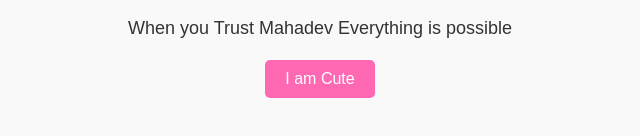
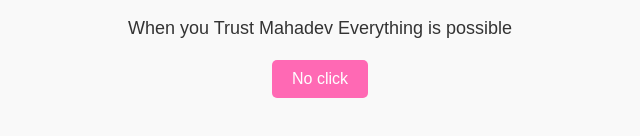
Before and after one commit to apurvakatiyare/web, a plain HTML site: page index.html in a window 1280 px wide. Shown: the part 186-322 px from the top of the page, 320-960 px from the left. Drawn offline with Linux system fonts and the light colour scheme.

Commit message:
Update index.html
change on github

```diff
--- a/index.html
+++ b/index.html
@@ -38,6 +38,6 @@
     <h1> ......Welcome ........</h1>
     <p>When people hate you for no reason, Remember GOD loves you for no reason .</p>
     <p> When you Trust Mahadev Everything is possible </p>
- <button class="cute-button">I am Cute</button>
+ <button class="cute-button">No click </button>
 </body>
 </html>
```
